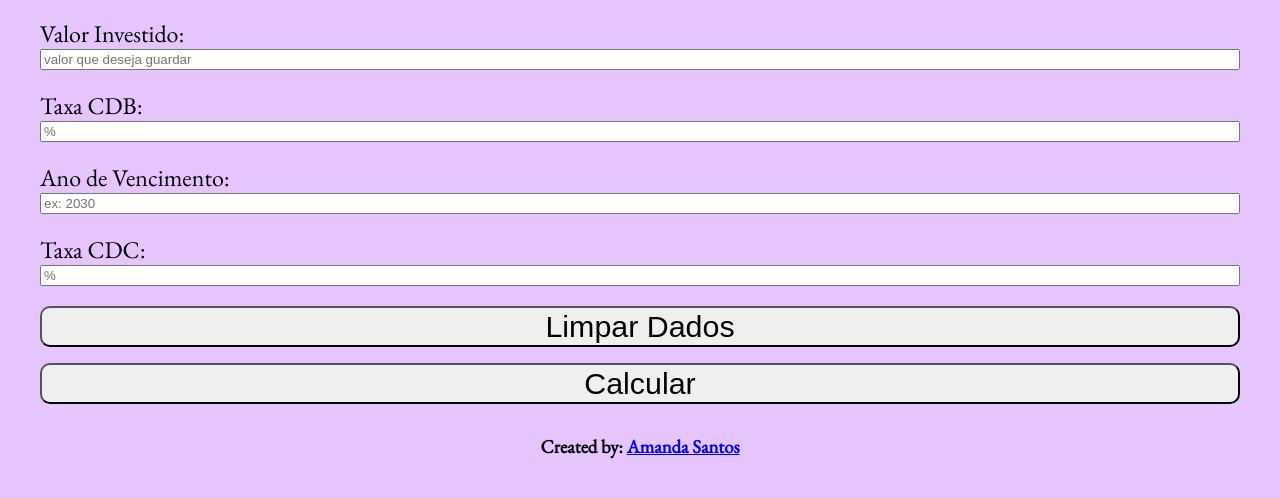
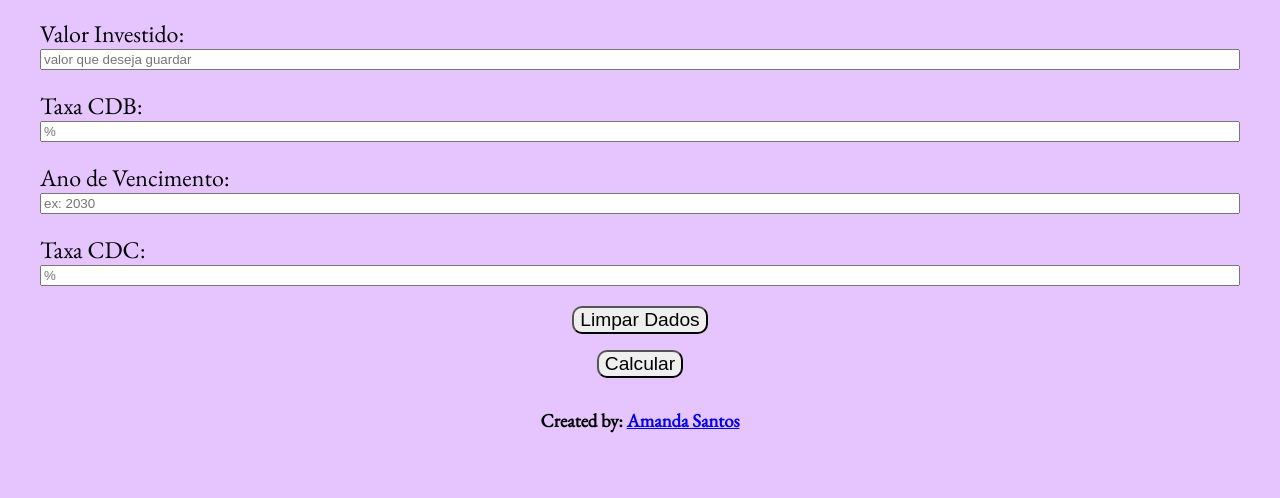
Before and after one commit to amandasantos312/simulator-cdb-cdc, a plain HTML site: page index.html in a window 1280 px wide. Shown: the part 578-1076 px from the top of the page. Drawn offline with nearby package versions, Linux system fonts and the light colour scheme.

Commit message:
padronizei

```diff
--- a/style.css
+++ b/style.css
@@ -43,19 +43,20 @@ form {
     justify-content: space-between;
     flex-wrap: wrap;
     gap: 1rem;
+    align-items: center;
 }
 
 #botoes input {
-    max-width: 100%;
+    max-width: 50%;
     flex: 1;
     height: 40px;
     border-radius: 10px;
-    font-size: 1.9rem;
+    font-size: 1.2rem;
 }
 
 #botoes input:hover {
-    background-color: #ffac71;
-    font-size: 2rem;
+    background-color: #e6c5ff;
+    font-size: 1.5rem;
 }
 
 label {
```
